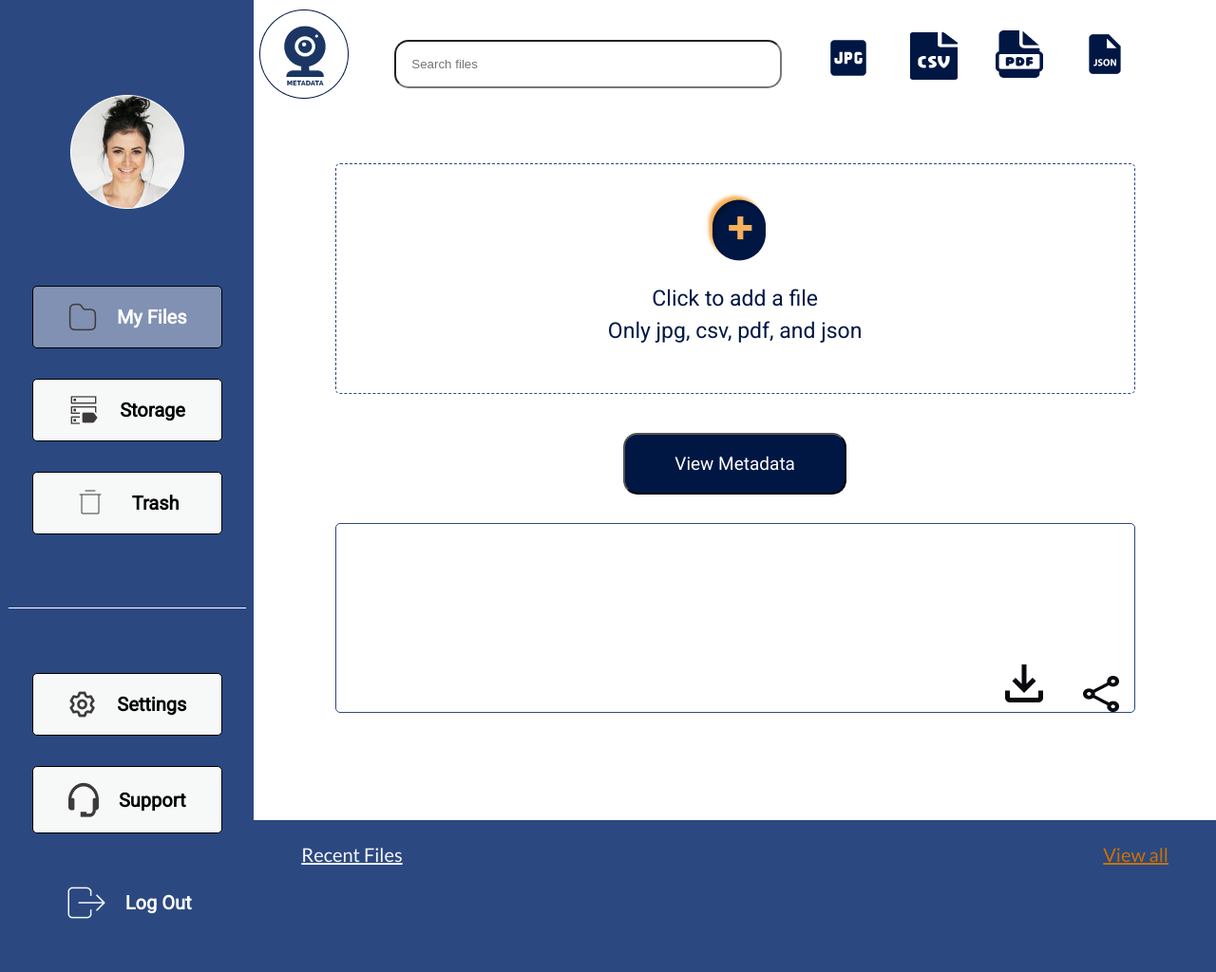
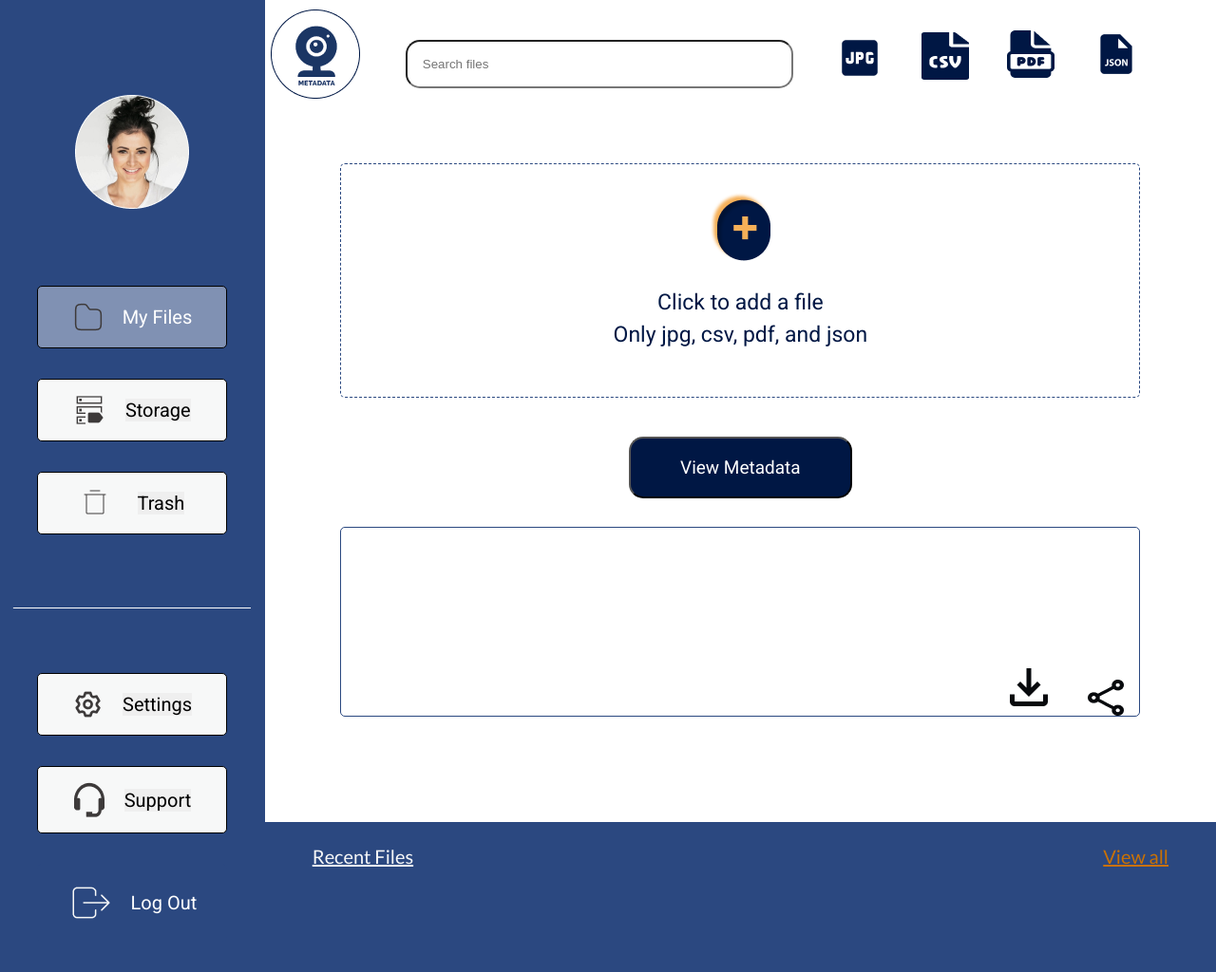
Before and after one commit to zuri-training/Team-Scorpion2, a Django app: template templates/dashboard.html in a window 1280 px wide. Shown: the whole page at 95% size. Run offline with Django 4.2, Linux system fonts and the light colour scheme; the template is opened without the code that fills it, so the values that code supplies are empty.

Commit message:
made changes to the sidebar

```diff
--- a/static/css/dashboard.css
+++ b/static/css/dashboard.css
@@ -1,8 +1,8 @@
 .wrapper {
     display: grid;
     grid-template-areas:
-    'a b b b b b b'
-    'a c c c c c c'
+    'a b b b'
+    'a c c c'
     ;
 }
 
@@ -47,24 +47,27 @@ div.c {
     border: 1px solid;
     border-radius: 5px;
     padding: 16px;
-    cursor: pointer;
 }
 .folder img {
     max-width: 100%;
 }
 
-.folder h4 {
+.folder button {
     color: #000000;
     font-size: 20px;
     font-family: var(--font-main);
+    border: none;
+    cursor: pointer;
 }
 
 #file {
     background-color: #8091b3;
 }
 
-#file h4 {
+#file button {
     color:#FFFFFF;
+    border: none;
+    background-color: #8091b3;
 }
 
 #logout {
@@ -72,8 +75,10 @@ div.c {
     border: none;
 }
 
-#logout h4 {
+#logout button {
     color:#FFFFFF;
+    border: none;
+    background-color: #2B4880;
 }
 
 .divider {
@@ -120,9 +125,14 @@ div.c {
     padding-bottom: 45px;
 }
 
+.upload input {
+    display: none;
+}
+
 .upload img {
     max-width: 100%;
     padding-block: 29px 26px;
+    cursor: pointer;
 }
 
 .upload p {
--- a/templates/dashboard.html
+++ b/templates/dashboard.html
@@ -12,7 +12,7 @@
 </head>
 <body>
     <div class="wrapper">
-        <!-- Side bar section -->
+    <!-- Side bar section -->
         <div class="a">
             <div class="sidebar">
                 <div class="profile-img">
@@ -20,34 +20,35 @@
                 </div>
                 <div class="folder" id="file">
                     <img src="/static/files/images/folder.png" alt="">
-                    <h4>My Files</h4>
+                    <button>My Files</button>
                 </div>
                 <div class="folder">
                     <img src="/static/files/images/eos-icons_storage-class-outlined.png" alt="">
-                    <h4>Storage</h4>
+                    <button>Storage</button>
                 </div>
                 <div class="folder">
                     <img src="/static/files/images/ph_trash-simple-thin.png" alt="">
-                    <h4>Trash</h4>
+                    <button>Trash</button>
                 </div>
                 <div class="divider">
                     <img src="/static/files/images/Line 57.png" alt=""></div>
                 <div class="folder">
                     <img src="/static/files/images/uil_setting.png" alt="">
-                    <h4>Settings</h4>
+                    <button>Settings</button>
                 </div>
                 <div class="folder">
                     <img src="/static/files/images/Vector.png" alt="">
-                    <h4>Support</h4>
+                    <button>Support</button>
                 </div>
                 <div class="folder" id="logout">
                     <img src="/static/files/images/ion_log-out-outline.png" alt="">
-                    <h4>Log Out</h4>
+                    <button>Log Out</button>
                 </div>
             </div>
         </div>
+
+    <!-- main section -->
         <div class="b">
-    <!-- main section -->
         <!-- nav bar -->
             <div class="navbar">
                 <ul>
@@ -62,7 +63,9 @@
 
         <!-- upload section -->
             <div class="upload">
-                <img src="/static/files/images/Group 46.png" alt="">
+                <label for="filename">
+                <img src="/static/files/images/Group 46.png" alt=""></label>
+                <input type="file" name="filename" id="filename">
                 <p>Click to add a file</p>
                 <p>Only jpg, csv, pdf, and json</p>
             </div>
```
